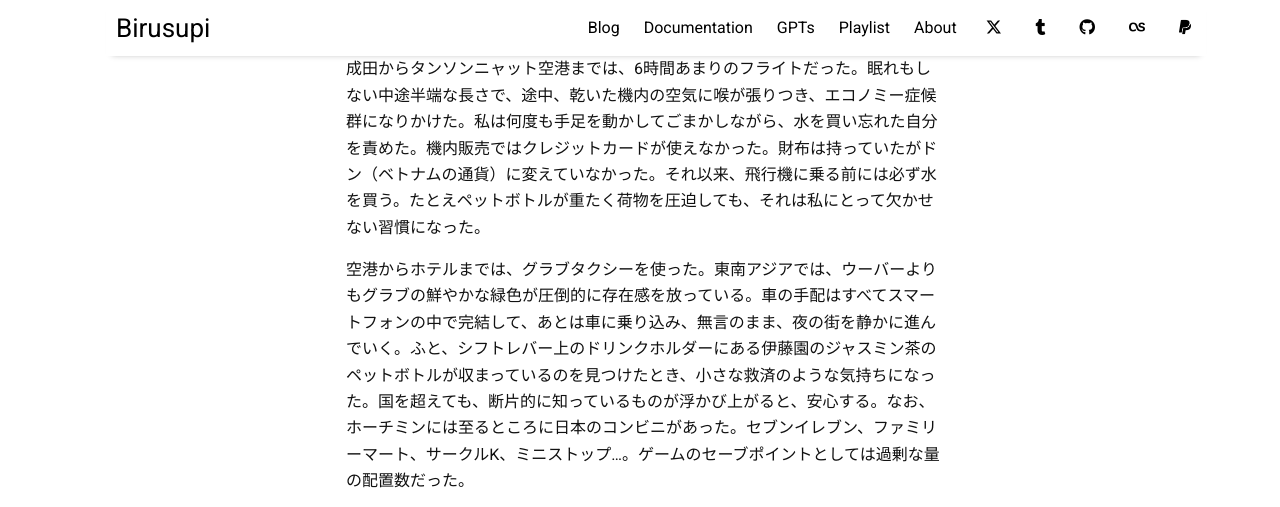
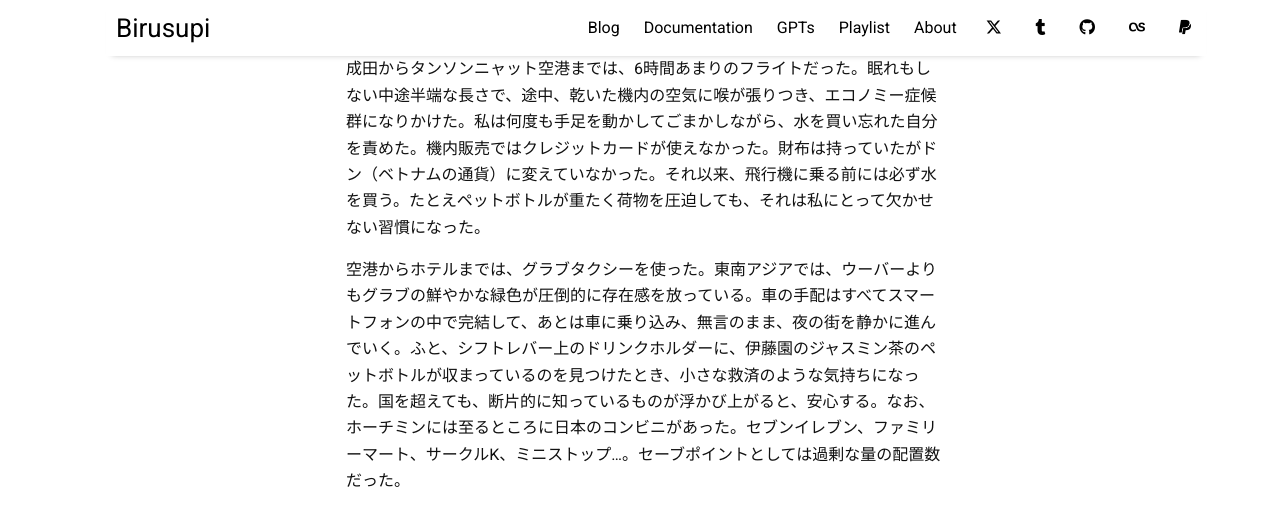
Before and after one commit to spira-unplugged/birusupi, a Jekyll site: the page built from _posts/2025-04-30-memoryofvietnam.md, in a window 1280 px wide and 900 px high, scrolled down 1310 px, cut to the strip 0-507 px from the top of the window. Built offline with Jekyll 4.4.1, drawn with Linux system fonts in a browser that asks for light colours; some of the changed text lies outside the part shown.

Commit message:
フィードの更新日時を修正し、旅行記の内容を一部改善

```diff
--- a/_posts/2025-04-30-memoryofvietnam.md
+++ b/_posts/2025-04-30-memoryofvietnam.md
@@ -24,7 +24,7 @@ image: /assets/img/2025-04-30-mov/image0.jpg
 
 成田からタンソンニャット空港までは、6時間あまりのフライトだった。眠れもしない中途半端な長さで、途中、乾いた機内の空気に喉が張りつき、エコノミー症候群になりかけた。私は何度も手足を動かしてごまかしながら、水を買い忘れた自分を責めた。機内販売ではクレジットカードが使えなかった。財布は持っていたがドン（ベトナムの通貨）に変えていなかった。それ以来、飛行機に乗る前には必ず水を買う。たとえペットボトルが重たく荷物を圧迫しても、それは私にとって欠かせない習慣になった。
 
-空港からホテルまでは、グラブタクシーを使った。東南アジアでは、ウーバーよりもグラブの鮮やかな緑色が圧倒的に存在感を放っている。車の手配はすべてスマートフォンの中で完結して、あとは車に乗り込み、無言のまま、夜の街を静かに進んでいく。ふと、シフトレバー上のドリンクホルダーにある伊藤園のジャスミン茶のペットボトルが収まっているのを見つけたとき、小さな救済のような気持ちになった。国を超えても、断片的に知っているものが浮かび上がると、安心する。なお、ホーチミンには至るところに日本のコンビニがあった。セブンイレブン、ファミリーマート、サークルK、ミニストップ…。ゲームのセーブポイントとしては過剰な量の配置数だった。
+空港からホテルまでは、グラブタクシーを使った。東南アジアでは、ウーバーよりもグラブの鮮やかな緑色が圧倒的に存在感を放っている。車の手配はすべてスマートフォンの中で完結して、あとは車に乗り込み、無言のまま、夜の街を静かに進んでいく。ふと、シフトレバー上のドリンクホルダーに、伊藤園のジャスミン茶のペットボトルが収まっているのを見つけたとき、小さな救済のような気持ちになった。国を超えても、断片的に知っているものが浮かび上がると、安心する。なお、ホーチミンには至るところに日本のコンビニがあった。セブンイレブン、ファミリーマート、サークルK、ミニストップ…。セーブポイントとしては過剰な量の配置数だった。
 
 <div class="video-wrapper">
   <iframe src="https://www.youtube.com/embed/oY1woA8ub_I?si=2J3ITcLE83FrrdnK"
```
Also changed, not shown: other parts of _posts/2025-04-30-memoryofvietnam.md (+1 -1 lines), 1 other file.
